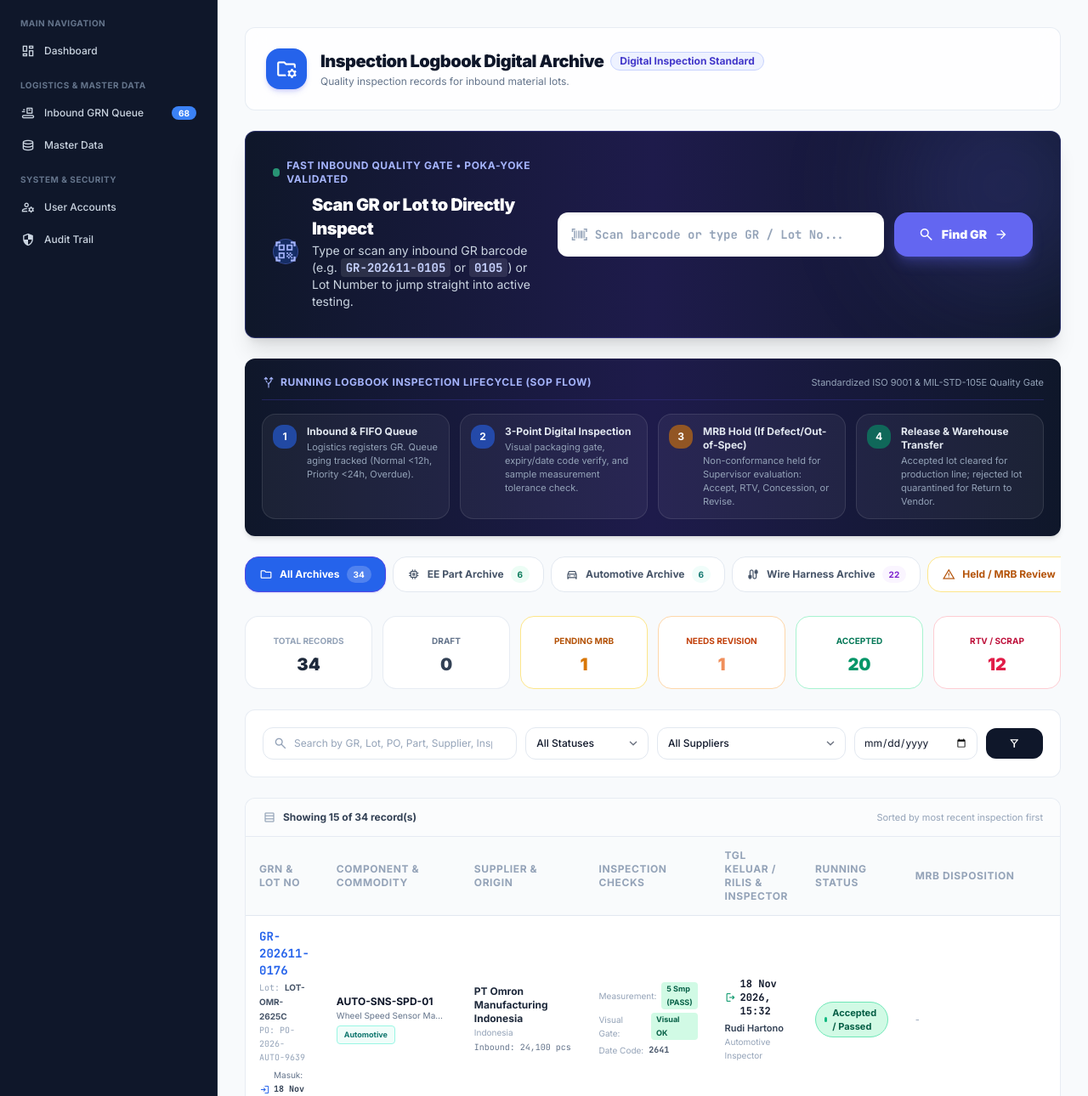
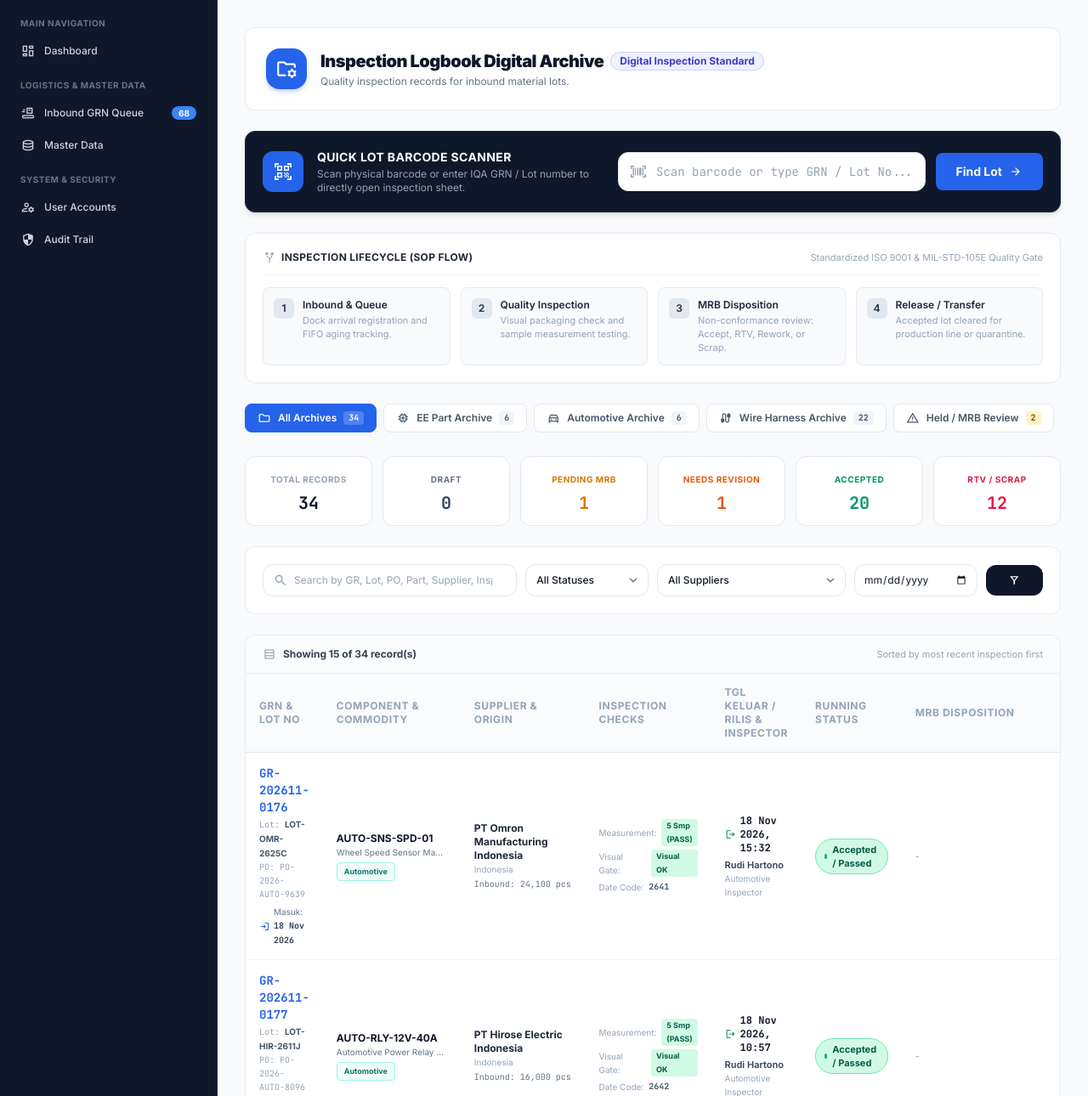
Before and after one commit to SerlinYolanda/logbook_digital_iqc, a Laravel app: page /logbooks in a window 1280 px wide. Shown: the part 56-1346 px from the top of the page at 85% size. Run offline with Laravel 12, Linux system fonts and the light colour scheme; a user stored in the database is signed in; data comes from the database, SQL or seed files in the repository; some libraries are stand-ins or nearby versions.

Commit message:
style(logbooks): replace dark colored SOP Lifecycle banner with clean neutral enterprise card

```diff
--- a/app-backend/resources/views/logbooks/index.blade.php
+++ b/app-backend/resources/views/logbooks/index.blade.php
@@ -30,96 +30,79 @@
         </div>
     </div>
 
-    <!-- 2. Direct Inspection Bar: Quick GR / Lot Lookup -->
+    <!-- 2. Direct Inspection Bar: Quick GRN / Lot Lookup -->
     @if(auth()->user()->isInspector() || auth()->user()->isAdmin())
-    <div class="relative bg-gradient-to-r from-slate-900 via-indigo-950 to-slate-900 rounded-xl p-6 sm:p-8 text-white shadow-xl overflow-hidden border border-indigo-500/30">
-        <!-- Background Glow Decor -->
-        <div class="absolute -right-16 -top-16 w-64 h-64 bg-indigo-500/20 rounded-full blur-3xl pointer-events-none"></div>
-
-        <div class="relative z-10 flex flex-col lg:flex-row lg:items-center justify-between gap-6">
-            <div class="space-y-2 flex-1">
-                <div class="flex items-center gap-2">
-                    <span class="w-2.5 h-2.5 rounded-full bg-emerald-400 animate-pulse"></span>
-                    <span class="text-xs font-bold uppercase tracking-wider text-indigo-300">Fast Inbound Quality Gate &bull; Poka-Yoke Validated</span>
-                </div>
+    <div class="bg-slate-900 rounded-xl p-5 text-white border border-slate-800 shadow-md flex flex-col lg:flex-row lg:items-center justify-between gap-5">
         <div class="flex items-center gap-4">
-                    <div class="w-13 h-13 rounded-2xl bg-blue-600/30 text-indigo-300 border border-indigo-400/30 flex items-center justify-center shadow-inner shrink-0">
-                        <span class="material-symbols-outlined text-[28px]">qr_code_scanner</span>
+            <div class="w-12 h-12 rounded-xl bg-blue-600 flex items-center justify-center text-white shrink-0 shadow-sm">
+                <span class="material-symbols-outlined text-[24px]">qr_code_scanner</span>
             </div>
             <div>
-                        <h2 class="text-lg sm:text-xl font-black tracking-tight text-white">
-                            Scan GR or Lot to Directly Inspect
-                        </h2>
-                        <p class="text-xs sm:text-sm text-slate-300 mt-0.5">
-                            Type or scan any inbound GR barcode (e.g. <span class="font-mono text-indigo-200 font-bold bg-white/10 px-1.5 py-0.5 rounded">GR-202611-0105</span> or <span class="font-mono text-indigo-200 font-bold bg-white/10 px-1.5 py-0.5 rounded">0105</span>) or Lot Number to jump straight into active testing.
-                        </p>
-                    </div>
+                <h3 class="text-sm font-bold text-white tracking-wide uppercase">Quick Lot Barcode Scanner</h3>
+                <p class="text-xs text-slate-400 mt-0.5">Scan physical barcode or enter IQA GRN / Lot number to directly open inspection sheet.</p>
             </div>
         </div>
 
-            <!-- Direct Inspect Form: Leads to GR preview before inspect -->
-            <form action="{{ route('logbooks.create') }}" method="GET" class="flex flex-col sm:flex-row items-stretch sm:items-center gap-3 w-full lg:w-auto shrink-0">
-                <div class="relative w-full sm:w-80 lg:w-96">
-                    <span class="material-symbols-outlined absolute left-4 top-1/2 -translate-y-1/2 text-slate-400 text-[20px]">barcode_scanner</span>
+        <form action="{{ route('logbooks.create') }}" method="GET" class="flex items-center gap-3 w-full lg:w-auto lg:min-w-[500px]">
+            <div class="relative flex-1">
+                <span class="absolute left-3.5 top-1/2 -translate-y-1/2 material-symbols-outlined text-slate-400 text-[20px]">barcode_scanner</span>
                 <input type="text" name="search" required autocomplete="off"
-                        placeholder="Scan barcode or type GR / Lot No..."
-                        class="w-full pl-11 pr-4 py-4 rounded-2xl bg-white text-slate-900 placeholder:text-slate-400 font-mono text-sm font-bold border-0 focus:ring-4 focus:ring-indigo-400 shadow-inner transition">
+                    placeholder="Scan barcode or type GRN / Lot No..."
+                    class="w-full pl-11 pr-4 py-3 text-sm font-mono rounded-lg bg-slate-800 border-slate-700 text-white placeholder:text-slate-400 focus:ring-2 focus:ring-blue-500 focus:border-blue-500 transition">
             </div>
             <button type="submit"
-                    class="px-7 py-4 rounded-2xl bg-indigo-500 hover:bg-blue-600 text-white font-black text-sm shrink-0 transition flex items-center justify-center gap-2 shadow-lg shadow-indigo-500/30 cursor-pointer">
-                    <span class="material-symbols-outlined text-[20px]">search</span>
-                    <span>Find GR</span>
-                    <span class="material-symbols-outlined text-[18px]">arrow_forward</span>
+                class="px-6 py-3 rounded-lg bg-blue-600 hover:bg-blue-500 text-white font-bold text-sm transition shrink-0 flex items-center gap-2 shadow-xs cursor-pointer">
+                <span>Find Lot</span>
+                <span class="material-symbols-outlined text-[16px]">arrow_forward</span>
             </button>
         </form>
     </div>
-    </div>
     @endif
 
-    <!-- 3. Logbook Running Lifecycle Stage Pipeline (Visual Guide) -->
-    <div class="bg-gradient-to-r from-slate-900 via-indigo-950 to-slate-900 rounded-xl p-5 text-white shadow-md relative overflow-hidden">
-        <div class="flex items-center justify-between gap-4 flex-wrap pb-3 border-b border-indigo-900/60 text-xs">
-            <span class="font-bold uppercase tracking-wider text-indigo-300 flex items-center gap-1.5">
-                <span class="material-symbols-outlined text-[16px]">alt_route</span>
-                Running Logbook Inspection Lifecycle (SOP Flow)
+    <!-- 3. Logbook Inspection Lifecycle Flow (Clean Neutral Enterprise) -->
+    <div class="bg-white rounded-xl p-5 border border-slate-200 shadow-xs">
+        <div class="flex items-center justify-between gap-4 flex-wrap pb-3 border-b border-slate-100 text-xs">
+            <span class="font-bold text-slate-800 flex items-center gap-1.5 uppercase tracking-wide">
+                <span class="material-symbols-outlined text-[16px] text-slate-400">alt_route</span>
+                Inspection Lifecycle (SOP Flow)
             </span>
             <span class="text-[11px] text-slate-400">Standardized ISO 9001 & MIL-STD-105E Quality Gate</span>
         </div>
 
-        <div class="grid grid-cols-1 sm:grid-cols-4 gap-3 mt-4 text-xs">
+        <div class="grid grid-cols-1 sm:grid-cols-4 gap-3 mt-3.5 text-xs">
             <!-- Stage 1 -->
-            <div class="bg-white/5 rounded-2xl p-3 border border-white/10 flex items-start gap-3">
-                <div class="w-7 h-7 rounded-xl bg-blue-600/60 text-white flex items-center justify-center font-bold text-xs shrink-0">1</div>
+            <div class="bg-slate-50 rounded-lg p-3 border border-slate-200/80 flex items-start gap-2.5">
+                <div class="w-6 h-6 rounded-md bg-slate-200 text-slate-700 flex items-center justify-center font-bold text-xs shrink-0">1</div>
                 <div>
-                    <div class="font-bold text-slate-200">Inbound & FIFO Queue</div>
-                    <div class="text-[11px] text-slate-400 mt-0.5">Logistics registers GR. Queue aging tracked (Normal &lt;12h, Priority &lt;24h, Overdue).</div>
+                    <div class="font-semibold text-slate-800">Inbound & Queue</div>
+                    <div class="text-[11px] text-slate-400 mt-0.5">Dock arrival registration and FIFO aging tracking.</div>
                 </div>
             </div>
 
             <!-- Stage 2 -->
-            <div class="bg-white/5 rounded-2xl p-3 border border-white/10 flex items-start gap-3">
-                <div class="w-7 h-7 rounded-xl bg-blue-600/60 text-white flex items-center justify-center font-bold text-xs shrink-0">2</div>
+            <div class="bg-slate-50 rounded-lg p-3 border border-slate-200/80 flex items-start gap-2.5">
+                <div class="w-6 h-6 rounded-md bg-slate-200 text-slate-700 flex items-center justify-center font-bold text-xs shrink-0">2</div>
                 <div>
-                    <div class="font-bold text-slate-200">3-Point Digital Inspection</div>
-                    <div class="text-[11px] text-slate-400 mt-0.5">Visual packaging gate, expiry/date code verify, and sample measurement tolerance check.</div>
+                    <div class="font-semibold text-slate-800">Quality Inspection</div>
+                    <div class="text-[11px] text-slate-400 mt-0.5">Visual packaging check and sample measurement testing.</div>
                 </div>
             </div>
 
             <!-- Stage 3 -->
-            <div class="bg-white/5 rounded-2xl p-3 border border-white/10 flex items-start gap-3">
-                <div class="w-7 h-7 rounded-xl bg-amber-600/60 text-white flex items-center justify-center font-bold text-xs shrink-0">3</div>
+            <div class="bg-slate-50 rounded-lg p-3 border border-slate-200/80 flex items-start gap-2.5">
+                <div class="w-6 h-6 rounded-md bg-slate-200 text-slate-700 flex items-center justify-center font-bold text-xs shrink-0">3</div>
                 <div>
-                    <div class="font-bold text-slate-200">MRB Hold (If Defect/Out-of-Spec)</div>
-                    <div class="text-[11px] text-slate-400 mt-0.5">Non-conformance held for Supervisor evaluation: Accept, RTV, Concession, or Revise.</div>
+                    <div class="font-semibold text-slate-800">MRB Disposition</div>
+                    <div class="text-[11px] text-slate-400 mt-0.5">Non-conformance review: Accept, RTV, Rework, or Scrap.</div>
                 </div>
             </div>
 
             <!-- Stage 4 -->
-            <div class="bg-white/5 rounded-2xl p-3 border border-white/10 flex items-start gap-3">
-                <div class="w-7 h-7 rounded-xl bg-emerald-600/60 text-white flex items-center justify-center font-bold text-xs shrink-0">4</div>
+            <div class="bg-slate-50 rounded-lg p-3 border border-slate-200/80 flex items-start gap-2.5">
+                <div class="w-6 h-6 rounded-md bg-slate-200 text-slate-700 flex items-center justify-center font-bold text-xs shrink-0">4</div>
                 <div>
-                    <div class="font-bold text-slate-200">Release & Warehouse Transfer</div>
-                    <div class="text-[11px] text-slate-400 mt-0.5">Accepted lot cleared for production line; rejected lot quarantined for Return to Vendor.</div>
+                    <div class="font-semibold text-slate-800">Release / Transfer</div>
+                    <div class="text-[11px] text-slate-400 mt-0.5">Accepted lot cleared for production line or quarantine.</div>
                 </div>
             </div>
         </div>
@@ -129,55 +112,55 @@
     <div class="flex items-center gap-2 overflow-x-auto pb-1 no-scrollbar">
         <!-- Tab All -->
         <a href="{{ route('logbooks.index', ['folder' => 'all']) }}"
-            class="inline-flex items-center gap-2 px-4 py-2.5 rounded-2xl text-xs font-bold transition shrink-0 border
-            {{ $activeFolder === 'all' ? 'bg-blue-600 text-white border-indigo-600 shadow-sm shadow-indigo-500/20' : 'bg-white hover:bg-slate-50 text-slate-600 border-slate-200' }}">
+            class="inline-flex items-center gap-2 px-3.5 py-2 rounded-lg text-xs font-semibold transition shrink-0 border
+            {{ $activeFolder === 'all' ? 'bg-blue-600 text-white border-blue-600 shadow-xs' : 'bg-white hover:bg-slate-50 text-slate-600 border-slate-200' }}">
             <span class="material-symbols-outlined text-[16px]">folder</span>
             <span>All Archives</span>
-            <span class="px-2 py-0.5 rounded-full text-[10px] {{ $activeFolder === 'all' ? 'bg-white/20 text-white' : 'bg-slate-100 text-slate-600' }}">
+            <span class="px-1.5 py-0.2 rounded text-[10px] font-mono {{ $activeFolder === 'all' ? 'bg-white/20 text-white' : 'bg-slate-100 text-slate-600' }}">
                 {{ $totalLogbooks }}
             </span>
         </a>
 
         <!-- Tab EE Part -->
         <a href="{{ route('logbooks.index', ['folder' => 'ee_part']) }}"
-            class="inline-flex items-center gap-2 px-4 py-2.5 rounded-2xl text-xs font-bold transition shrink-0 border
-            {{ $activeFolder === 'ee_part' ? 'bg-emerald-600 text-white border-emerald-600 shadow-sm shadow-emerald-500/20' : 'bg-white hover:bg-slate-50 text-slate-600 border-slate-200' }}">
+            class="inline-flex items-center gap-2 px-3.5 py-2 rounded-lg text-xs font-semibold transition shrink-0 border
+            {{ $activeFolder === 'ee_part' ? 'bg-blue-600 text-white border-blue-600 shadow-xs' : 'bg-white hover:bg-slate-50 text-slate-600 border-slate-200' }}">
             <span class="material-symbols-outlined text-[16px]">memory</span>
             <span>EE Part Archive</span>
-            <span class="px-2 py-0.5 rounded-full text-[10px] {{ $activeFolder === 'ee_part' ? 'bg-white/20 text-white' : 'bg-emerald-50 text-emerald-700' }}">
+            <span class="px-1.5 py-0.2 rounded text-[10px] font-mono {{ $activeFolder === 'ee_part' ? 'bg-white/20 text-white' : 'bg-slate-100 text-slate-600' }}">
                 {{ $eeCount }}
             </span>
         </a>
 
         <!-- Tab Automotive -->
         <a href="{{ route('logbooks.index', ['folder' => 'automotive']) }}"
-            class="inline-flex items-center gap-2 px-4 py-2.5 rounded-2xl text-xs font-bold transition shrink-0 border
-            {{ $activeFolder === 'automotive' ? 'bg-teal-600 text-white border-teal-600 shadow-sm shadow-teal-500/20' : 'bg-white hover:bg-slate-50 text-slate-600 border-slate-200' }}">
+            class="inline-flex items-center gap-2 px-3.5 py-2 rounded-lg text-xs font-semibold transition shrink-0 border
+            {{ $activeFolder === 'automotive' ? 'bg-blue-600 text-white border-blue-600 shadow-xs' : 'bg-white hover:bg-slate-50 text-slate-600 border-slate-200' }}">
             <span class="material-symbols-outlined text-[16px]">directions_car</span>
             <span>Automotive Archive</span>
-            <span class="px-2 py-0.5 rounded-full text-[10px] {{ $activeFolder === 'automotive' ? 'bg-white/20 text-white' : 'bg-teal-50 text-teal-700' }}">
+            <span class="px-1.5 py-0.2 rounded text-[10px] font-mono {{ $activeFolder === 'automotive' ? 'bg-white/20 text-white' : 'bg-slate-100 text-slate-600' }}">
                 {{ $autoCount }}
             </span>
         </a>
 
         <!-- Tab Wire Harness -->
         <a href="{{ route('logbooks.index', ['folder' => 'wire_harness']) }}"
-            class="inline-flex items-center gap-2 px-4 py-2.5 rounded-2xl text-xs font-bold transition shrink-0 border
-            {{ $activeFolder === 'wire_harness' ? 'bg-purple-600 text-white border-purple-600 shadow-sm shadow-purple-500/20' : 'bg-white hover:bg-slate-50 text-slate-600 border-slate-200' }}">
+            class="inline-flex items-center gap-2 px-3.5 py-2 rounded-lg text-xs font-semibold transition shrink-0 border
+            {{ $activeFolder === 'wire_harness' ? 'bg-blue-600 text-white border-blue-600 shadow-xs' : 'bg-white hover:bg-slate-50 text-slate-600 border-slate-200' }}">
             <span class="material-symbols-outlined text-[16px]">cable</span>
             <span>Wire Harness Archive</span>
-            <span class="px-2 py-0.5 rounded-full text-[10px] {{ $activeFolder === 'wire_harness' ? 'bg-white/20 text-white' : 'bg-purple-50 text-purple-700' }}">
+            <span class="px-1.5 py-0.2 rounded text-[10px] font-mono {{ $activeFolder === 'wire_harness' ? 'bg-white/20 text-white' : 'bg-slate-100 text-slate-600' }}">
                 {{ $whCount }}
             </span>
         </a>
 
         <!-- Tab Held / MRB Review -->
         <a href="{{ route('logbooks.index', ['folder' => 'mrb_hold']) }}"
-            class="inline-flex items-center gap-2 px-4 py-2.5 rounded-2xl text-xs font-bold transition shrink-0 border
-            {{ $activeFolder === 'mrb_hold' ? 'bg-amber-600 text-white border-amber-600 shadow-sm shadow-amber-500/20' : 'bg-white hover:bg-slate-50 text-amber-700 border-amber-200' }}">
+            class="inline-flex items-center gap-2 px-3.5 py-2 rounded-lg text-xs font-semibold transition shrink-0 border
+            {{ $activeFolder === 'mrb_hold' ? 'bg-blue-600 text-white border-blue-600 shadow-xs' : 'bg-white hover:bg-slate-50 text-slate-600 border-slate-200' }}">
             <span class="material-symbols-outlined text-[16px]">warning</span>
             <span>Held / MRB Review</span>
-            <span class="px-2 py-0.5 rounded-full text-[10px] {{ $activeFolder === 'mrb_hold' ? 'bg-white/20 text-white' : 'bg-amber-100 text-amber-800' }} {{ $mrbHoldCount > 0 ? 'animate-pulse' : '' }}">
+            <span class="px-1.5 py-0.2 rounded text-[10px] font-mono {{ $activeFolder === 'mrb_hold' ? 'bg-white/20 text-white' : 'bg-amber-100 text-amber-800' }}">
                 {{ $mrbHoldCount }}
             </span>
         </a>
@@ -185,29 +168,29 @@
 
     <!-- 4. KPI Counters for Statuses -->
     <div class="grid grid-cols-2 sm:grid-cols-6 gap-3 text-center">
-        <div class="bg-white p-3.5 rounded-2xl border border-slate-200/80 shadow-xs">
-            <span class="text-[10px] font-bold uppercase text-slate-400">Total Records</span>
-            <div class="text-xl font-black text-slate-800 mt-1">{{ $totalLogbooks }}</div>
+        <div class="bg-white p-3 rounded-xl border border-slate-200 shadow-xs">
+            <span class="text-[10px] font-bold uppercase tracking-wider text-slate-400">Total Records</span>
+            <div class="text-xl font-bold text-slate-900 mt-1 font-mono">{{ $totalLogbooks }}</div>
         </div>
-        <div class="bg-white p-3.5 rounded-2xl border border-slate-200/80 shadow-xs">
-            <span class="text-[10px] font-bold uppercase text-slate-500">Draft</span>
-            <div class="text-xl font-black text-slate-700 mt-1">{{ $draftCount }}</div>
+        <div class="bg-white p-3 rounded-xl border border-slate-200 shadow-xs">
+            <span class="text-[10px] font-bold uppercase tracking-wider text-slate-500">Draft</span>
+            <div class="text-xl font-bold text-slate-700 mt-1 font-mono">{{ $draftCount }}</div>
         </div>
-        <div class="bg-white p-3.5 rounded-2xl border border-amber-200 shadow-xs bg-amber-50/30">
-            <span class="text-[10px] font-bold uppercase text-amber-700">Pending MRB</span>
-            <div class="text-xl font-black text-amber-600 mt-1">{{ $waitingMrbCount }}</div>
+        <div class="bg-white p-3 rounded-xl border border-slate-200 shadow-xs">
+            <span class="text-[10px] font-bold uppercase tracking-wider text-amber-600">Pending MRB</span>
+            <div class="text-xl font-bold text-amber-600 mt-1 font-mono">{{ $waitingMrbCount }}</div>
         </div>
-        <div class="bg-white p-3.5 rounded-2xl border border-orange-200 shadow-xs bg-orange-50/30">
-            <span class="text-[10px] font-bold uppercase text-orange-700">Needs Revision</span>
-            <div class="text-xl font-black text-orange-600 mt-1 {{ $revisionCount > 0 ? 'animate-pulse' : '' }}">{{ $revisionCount }}</div>
+        <div class="bg-white p-3 rounded-xl border border-slate-200 shadow-xs">
+            <span class="text-[10px] font-bold uppercase tracking-wider text-orange-600">Needs Revision</span>
+            <div class="text-xl font-bold text-orange-600 mt-1 font-mono">{{ $revisionCount }}</div>
         </div>
-        <div class="bg-white p-3.5 rounded-2xl border border-emerald-200 shadow-xs bg-emerald-50/30">
-            <span class="text-[10px] font-bold uppercase text-emerald-700">Accepted</span>
-            <div class="text-xl font-black text-emerald-600 mt-1">{{ $acceptedCount }}</div>
+        <div class="bg-white p-3 rounded-xl border border-slate-200 shadow-xs">
+            <span class="text-[10px] font-bold uppercase tracking-wider text-emerald-600">Accepted</span>
+            <div class="text-xl font-bold text-emerald-600 mt-1 font-mono">{{ $acceptedCount }}</div>
         </div>
-        <div class="bg-white p-3.5 rounded-2xl border border-rose-200 shadow-xs bg-rose-50/30">
-            <span class="text-[10px] font-bold uppercase text-rose-700">RTV / Scrap</span>
-            <div class="text-xl font-black text-rose-600 mt-1">{{ $rejectedCount }}</div>
+        <div class="bg-white p-3 rounded-xl border border-slate-200 shadow-xs">
+            <span class="text-[10px] font-bold uppercase tracking-wider text-rose-600">RTV / Scrap</span>
+            <div class="text-xl font-bold text-rose-600 mt-1 font-mono">{{ $rejectedCount }}</div>
         </div>
     </div>
 
```
Lines whose indentation alone changed are shown as unchanged.
